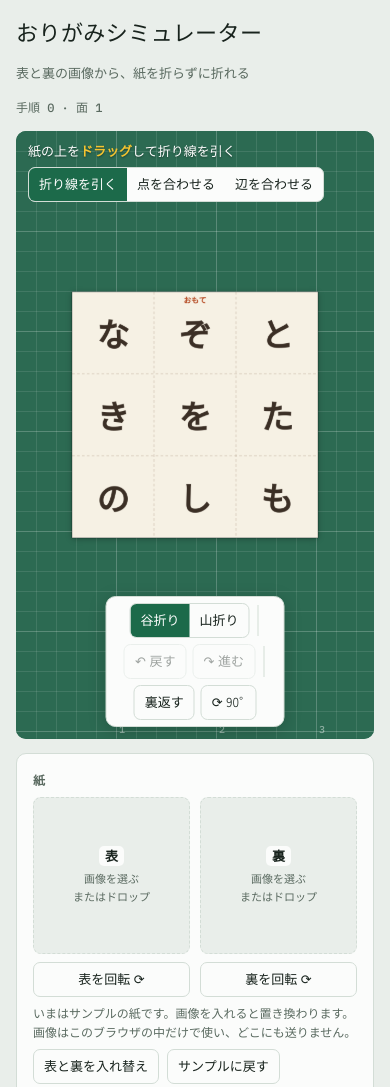
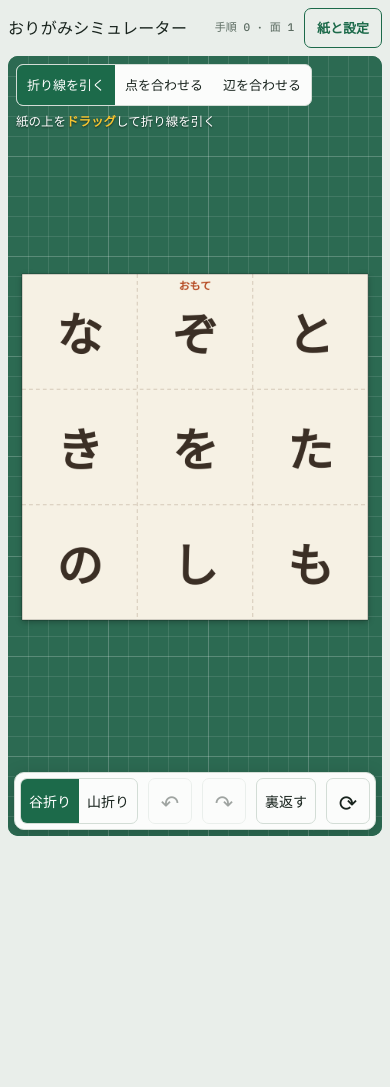
Before and after one commit to hideo0sdmelt/origami-simulator, a plain HTML site: page index.html in a window 390 px wide. Shown: the top 1087 px of the page. After the commit the page ends 844 px from the top, so only its background shows below. Drawn offline with Linux system fonts and the light colour scheme; a web font is replaced by a local one.

Commit message:
スマホ向けの画面配置にする
- 幅820px以下(または高さ520px以下)では作業台を画面いっぱいに広げる
- 画像の読み込みと設定は「紙と設定」ボタンから下に出るシートに移す
- 下のボタン列を1段にまとめ、押しやすい大きさ(44px以上)にする
- 紙を置く範囲を、上の道具と下のボタン列を避けて計算する
- タッチ端末では説明文を「タップ」向けにする

Co-Authored-By: Claude Opus 5.5 <noreply@anthropic.com>

```diff
--- a/index.html
+++ b/index.html
@@ -42,11 +42,19 @@ h1{font-family:var(--f-display);font-weight:400;font-size:22px;margin:0;letter-s
 .stat{margin-left:auto;font-family:var(--f-mono);font-size:12px;color:var(--muted);font-variant-numeric:tabular-nums}
 .stage{position:relative;border-radius:10px;overflow:hidden;background:var(--mat);min-height:360px}
 canvas{display:block;width:100%;height:100%;touch-action:none;cursor:crosshair}
-.hint{position:absolute;left:12px;top:10px;right:12px;color:#fff;font-size:13px;pointer-events:none;text-shadow:0 1px 2px rgba(0,0,0,.4)}
+/* Overlays on the stage: tool choice + hint at the top, actions + main bar docked at the bottom. */
+.top{position:absolute;left:12px;top:10px;right:12px;display:flex;flex-direction:column;align-items:flex-start;gap:6px;pointer-events:none}
+.hint{color:#fff;font-size:13px;line-height:1.45;text-shadow:0 1px 2px rgba(0,0,0,.55)}
 .hint b{color:var(--crease);font-weight:700}
-.bar{position:absolute;left:50%;bottom:12px;transform:translateX(-50%);display:flex;gap:6px;flex-wrap:wrap;justify-content:center;
-  background:var(--panel);border:1px solid var(--line);border-radius:10px;padding:6px;box-shadow:0 4px 18px rgba(0,0,0,.18);max-width:calc(100% - 24px)}
-button{font:inherit;font-size:13px;color:var(--fg);background:transparent;border:1px solid var(--line);border-radius:7px;padding:6px 10px;cursor:pointer;white-space:nowrap}
+.dock{position:absolute;left:12px;right:12px;bottom:12px;display:flex;flex-direction:column;align-items:center;gap:8px;pointer-events:none}
+.dock>*{pointer-events:auto}
+.act{display:flex;gap:8px;flex-wrap:wrap;justify-content:center}
+.act button{background:var(--panel);box-shadow:0 2px 10px rgba(0,0,0,.22)}
+#bFold{background:var(--accent);color:var(--accent-fg);border-color:var(--accent);font-weight:700}
+.bar{display:flex;gap:6px;flex-wrap:wrap;justify-content:center;max-width:100%;
+  background:var(--panel);border:1px solid var(--line);border-radius:10px;padding:6px;box-shadow:0 4px 18px rgba(0,0,0,.18)}
+button{font:inherit;font-size:13px;color:var(--fg);background:transparent;border:1px solid var(--line);border-radius:7px;padding:6px 10px;cursor:pointer;white-space:nowrap;
+  touch-action:manipulation;-webkit-tap-highlight-color:transparent}
 button:hover:not(:disabled){background:var(--soft)}
 button:disabled{opacity:.4;cursor:default}
 button:focus-visible,input:focus-visible,select:focus-visible{outline:2px solid var(--accent);outline-offset:2px}
@@ -72,18 +80,58 @@ select{font:inherit;font-size:13px;color:var(--fg);background:var(--panel);borde
 .note{font-size:12px;color:var(--muted);margin:6px 0 0}
 .note.warn{color:var(--warn)}
 ol.how{margin:0;padding-left:1.3em;font-size:13px;display:flex;flex-direction:column;gap:4px}
-.tools{position:absolute;left:12px;top:36px;right:12px;pointer-events:none}
+.tools{max-width:100%}
 .tools .seg{background:var(--panel);pointer-events:auto;max-width:100%;flex-wrap:wrap}
-.toast{position:absolute;left:50%;top:80px;transform:translateX(-50%);background:var(--fg);color:var(--bg);padding:6px 12px;border-radius:7px;font-size:13px;pointer-events:none;opacity:0;transition:opacity .2s}
+.toast{position:absolute;left:50%;top:96px;transform:translateX(-50%);background:var(--fg);color:var(--bg);padding:6px 12px;border-radius:7px;font-size:13px;pointer-events:none;opacity:0;transition:opacity .2s;max-width:calc(100% - 24px);text-align:center}
 .toast.on{opacity:1}
 .danger{color:var(--warn)}
-@media (max-width:820px){
-  html,body{height:auto}
-  .app{grid-template-columns:minmax(0,1fr);grid-template-rows:auto auto auto;height:auto}
-  .stage{height:min(72vh,620px)}
-  .stat{margin-left:0;width:100%}
+/* Text that only fits a mouse or only a finger. */
+.coarse{display:none}
+@media (pointer:coarse){.coarse{display:inline}.fine{display:none}}
+/* Phone-only pieces stay out of the desktop layout. */
+.mOnly{display:none!important}
+.sheetHead{display:none}
+.scrim{display:none}
+
+/* Phones (and short landscape screens): the stage fills the screen; the panel becomes a sheet that slides up. */
+@media (max-width:820px),(max-height:520px){
+  html,body{height:100%;overflow:hidden;overscroll-behavior:none}
+  body{padding:max(8px,env(safe-area-inset-top,0px)) max(8px,env(safe-area-inset-right,0px)) max(8px,env(safe-area-inset-bottom,0px)) max(8px,env(safe-area-inset-left,0px))}
+  .app{grid-template-columns:minmax(0,1fr);grid-template-rows:auto minmax(0,1fr);gap:8px;height:100%}
+  header{align-items:center;gap:10px;flex-wrap:nowrap}
+  h1{font-size:16px;white-space:nowrap}
+  .sub{display:none}
+  .stat{font-size:11px;white-space:nowrap}
+  .mOnly{display:inline-block!important}
+  #bMenu{min-height:40px;padding:6px 12px;font-weight:700;border-color:var(--accent);color:var(--accent)}
+  .stage{min-height:0}
+  .top{left:8px;right:8px;top:8px}
+  .hint{font-size:12.5px}
+  .tools .seg button{min-height:40px;padding:6px 10px}
+  .dock{left:6px;right:6px;bottom:6px}
+  .bar{width:100%;flex-wrap:nowrap;justify-content:space-between;gap:3px;padding:5px}
+  .bar button{min-height:44px;min-width:44px;padding:6px 8px;font-size:14px}
+  .bar .seg button{min-width:0}
+  .bar .t,.sep{display:none}
+  #bUndo,#bRedo,#bRot{font-size:22px;line-height:1}
+  .slot{aspect-ratio:4/3}
+  .act button{min-height:44px;padding:8px 16px;font-size:14px}
+  .scrim{display:block;position:fixed;inset:0;background:rgba(0,0,0,.4);z-index:29}
+  .panel{position:fixed;left:0;right:0;bottom:0;z-index:30;max-height:84vh;max-height:84dvh;gap:16px;
+    border-radius:16px 16px 0 0;border-bottom:0;box-shadow:0 -8px 30px rgba(0,0,0,.25);overscroll-behavior:contain;
+    padding:0 max(16px,env(safe-area-inset-right,0px)) max(20px,env(safe-area-inset-bottom,0px)) max(16px,env(safe-area-inset-left,0px));
+    transform:translateY(102%);visibility:hidden;transition:transform .25s ease,visibility 0s linear .25s}
+  .panel.open{transform:none;visibility:visible;transition:transform .25s ease}
+  .sheetHead{display:flex;align-items:center;justify-content:space-between;position:sticky;top:0;z-index:2;background:var(--panel);
+    padding:12px 0 8px;margin-bottom:-6px;border-bottom:1px solid var(--line);font-weight:700}
+  .sheetHead button{min-height:40px}
+  .panel button,.panel select{min-height:40px}
+  label.chk{padding:6px 0}
+  label.chk input{width:20px;height:20px}
 }
-@media (prefers-reduced-motion:reduce){.toast{transition:none}}
+@media (max-height:520px) and (min-width:821px){.bar{width:auto;gap:6px}}
+@media (max-width:380px){.stat{display:none}#bMenu{margin-left:auto}}
+@media (prefers-reduced-motion:reduce){.toast,.panel,.panel.open{transition:none}}
 </style>
 </head>
 <body>
@@ -92,41 +140,50 @@ ol.how{margin:0;padding-left:1.3em;font-size:13px;display:flex;flex-direction:co
     <h1>おりがみシミュレーター</h1>
     <span class="sub">表と裏の画像から、紙を折らずに折れる</span>
     <span class="stat" id="stat">手順 0 · 面 1</span>
+    <button id="bMenu" class="mOnly" aria-controls="panel" aria-expanded="false">紙と設定</button>
   </header>
 
   <div class="stage" id="stage">
     <canvas id="cv" aria-label="折り紙の作業台。ドラッグで折り線を引き、折りたい側を選んで折ります。"></canvas>
-    <div class="hint" id="hint"></div>
-    <div class="tools">
+    <div class="top">
+      <div class="tools" id="tools">
         <div class="seg" role="group" aria-label="折り方の指定">
           <button id="tLine" aria-pressed="true" title="折り線を直接引く">折り線を引く</button>
           <button id="tPoint" aria-pressed="false" title="角や点を、別の点に重ねるように折る">点を合わせる</button>
           <button id="tEdge" aria-pressed="false" title="辺を、別の辺に重ねるように折る">辺を合わせる</button>
         </div>
       </div>
+      <div class="hint" id="hint"></div>
+    </div>
     <div class="toast" id="toast" role="status"></div>
-    <div class="bar">
+    <div class="dock">
+      <div class="act" id="act" hidden>
+        <button id="bFold" hidden>折る</button>
+        <button id="bCancel" hidden>線を消す</button>
+      </div>
+      <div class="bar" id="bar">
         <div class="seg" role="group" aria-label="折り方">
           <button id="mValley" aria-pressed="true" title="手前に折って上に重ねる">谷折り</button>
           <button id="mMountain" aria-pressed="false" title="向こう側に折って下に回す">山折り</button>
         </div>
         <span class="sep"></span>
-      <button id="bUndo" title="元に戻す (Ctrl+Z)">↶ 戻す</button>
-      <button id="bRedo" title="やり直し (Ctrl+Y)">↷ 進む</button>
+        <button id="bUndo" title="元に戻す (Ctrl+Z)" aria-label="戻す">↶<span class="t"> 戻す</span></button>
+        <button id="bRedo" title="やり直し (Ctrl+Y)" aria-label="進む">↷<span class="t"> 進む</span></button>
         <span class="sep"></span>
         <button id="bTurn" title="紙全体を左右に裏返す">裏返す</button>
-      <button id="bRot" title="90°回す">⟳ 90°</button>
-      <button id="bFold" hidden style="background:var(--accent);color:var(--accent-fg);border-color:var(--accent)">折る</button>
-      <button id="bCancel" hidden>線を消す</button>
+        <button id="bRot" title="90°回す" aria-label="90°回す">⟳<span class="t"> 90°</span></button>
+      </div>
     </div>
   </div>
 
-  <aside class="panel">
+  <div class="scrim" id="scrim" hidden></div>
+  <aside class="panel" id="panel" aria-label="紙と設定">
+    <div class="sheetHead"><span>紙と設定</span><button id="bClose">閉じる</button></div>
     <section>
       <h2>紙</h2>
       <div class="slots">
-        <label class="slot" id="slotF"><span class="lb">表</span><span class="sm">画像を選ぶ<br>またはドロップ</span><input type="file" id="fileF" accept="image/*"></label>
-        <label class="slot" id="slotB"><span class="lb">裏</span><span class="sm">画像を選ぶ<br>またはドロップ</span><input type="file" id="fileB" accept="image/*"></label>
+        <label class="slot" id="slotF"><span class="lb">表</span><span class="sm"><span class="fine">画像を選ぶ<br>またはドロップ</span><span class="coarse">タップして<br>選ぶ・撮る</span></span><input type="file" id="fileF" accept="image/*"></label>
+        <label class="slot" id="slotB"><span class="lb">裏</span><span class="sm"><span class="fine">画像を選ぶ<br>またはドロップ</span><span class="coarse">タップして<br>選ぶ・撮る</span></span><input type="file" id="fileB" accept="image/*"></label>
       </div>
       <div class="slots" style="margin-top:8px">
         <button id="rotF" title="表の画像を時計回りに90°回す">表を回転 ⟳</button>
@@ -309,12 +366,18 @@ function bbox(list){
 
 /* ---------- view ---------- */
 let cw=0,ch=0,dpr=1,view={s:1,cx:0,cy:0};
-const PAD=56;
+// free area for the paper: below the tool row (+ one line of hint), above the bottom bar
+function frame(){
+  const px=cw<600?14:56;
+  const sr=cv.getBoundingClientRect(),tr=$('tools').getBoundingClientRect(),br=$('bar').getBoundingClientRect();
+  const top=Math.max(px,tr.bottom-sr.top+(cw<600?30:36)), bot=Math.max(px,sr.bottom-br.top+14);
+  return {px,top,bot};
+}
 function targetView(list){
-  const bb=bbox(list), aw=Math.max(40,cw-PAD*2), ah=Math.max(40,ch-PAD*2-40);
+  const bb=bbox(list),F=frame(), aw=Math.max(40,cw-F.px*2), ah=Math.max(40,ch-F.top-F.bot);
   const fitS=Math.min(aw/bb.w,ah/bb.h), baseS=Math.min(aw/paper.W,ah/paper.H);
   const s=opt.fit?Math.min(fitS,baseS*6):Math.min(fitS,baseS);
-  return {s,cx:bb.cx,cy:bb.cy+ (20/s)};
+  return {s,cx:bb.cx,cy:bb.cy-(F.top+ah/2-ch/2)/s};
 }
 const toScr=(w,v=view)=>[(w[0]-v.cx)*v.s+cw/2,(w[1]-v.cy)*v.s+ch/2];
 const toW=(P,v=view)=>[(P[0]-cw/2)/v.s+v.cx,(P[1]-ch/2)/v.s+v.cy];
@@ -474,17 +537,20 @@ function redoF(){
 }
 
 /* ---------- pointer interaction ---------- */
-let mode='idle', line=null, down=null, selSide=0, snapMark=null, lastType='mouse';
+let mode='idle', line=null, down=null, selSide=0, snapMark=null, lastType=matchMedia('(pointer: coarse)').matches?'touch':'mouse';
 let tool='line', align=null, lockSide=false, hoverEdge=null;
 function setMode(m){mode=m;if(m!=='pending'){selSide=0;lockSide=false;}if(m==='idle')align=null;updateBar();updateHint();}
-function updateBar(){$('bCancel').hidden=mode!=='pending';$('bFold').hidden=!(mode==='pending'&&lockSide&&selSide);}
+function updateBar(){$('bCancel').hidden=mode!=='pending';$('bFold').hidden=!(mode==='pending'&&lockSide&&selSide);updateAct();}
+function updateAct(){$('act').hidden=$('bFold').hidden&&$('bCancel').hidden;}
 function updateHint(){
   const h=$('hint');
   if(mode==='idle')h.innerHTML=tool==='line'?'紙の上を<b>ドラッグ</b>して折り線を引く'
     :tool==='point'?'動かしたい<b>角や点</b>から、重ねたい場所へ<b>ドラッグ</b>'
     :'動かしたい<b>辺</b>から、重ねたい<b>辺</b>へ<b>ドラッグ</b>';
   else if(mode==='drawing')h.innerHTML=tool==='line'?'指を離すと折り線が決まります':'離すと折る位置が決まります(黄色が動く側)';
-  else if(lockSide)h.innerHTML='<b>タップ/クリックで折る</b>(谷折り・山折りはここで切り替え / Esc でやめる)';
+  else if(lockSide)h.innerHTML=lastType==='mouse'
+    ?'<b>クリックで折る</b>(谷折り・山折りは下で切り替え / Esc でやめる)'
+    :'<b>タップで折る</b>(谷折り・山折りは下で切り替え)';
   else h.innerHTML=lastType==='mouse'
     ?'<b>折りたい側をクリック</b>(線の端の●で微調整 / Esc でやめる)'
     :(selSide?'<b>もう一度タップで折る</b>(反対側をタップすると切り替え)':'<b>折りたい側をタップ</b>(線の端の●で微調整)');
@@ -652,6 +718,16 @@ $('backMode').onchange=e=>{backMode=e.target.value;draw();};
 $('optSee').onchange=e=>{opt.see=e.target.checked;draw();};
 $('optSnap').onchange=e=>{opt.snap=e.target.checked;snapMark=null;draw();};
 $('optFit').onchange=e=>{opt.fit=e.target.checked;if(!anim){view=targetView(facets);draw();}};
+
+
+/* phone sheet for the panel */
+function openSheet(b){
+  $('panel').classList.toggle('open',b);$('scrim').hidden=!b;$('bMenu').setAttribute('aria-expanded',b);
+  if(b)$('bClose').focus({preventScroll:true});else if(document.activeElement&&$('panel').contains(document.activeElement))$('bMenu').focus();
+}
+$('bMenu').onclick=()=>openSheet(true);
+$('bClose').onclick=()=>openSheet(false);
+$('scrim').onclick=()=>openSheet(false);
 $('bSwap').onclick=()=>{if(!src.front&&!src.back){toast('先に画像を入れてください');return;}
   [src.front,src.back]=[src.back,src.front];[src.frontURL,src.backURL]=[src.backURL,src.frontURL];rot={front:rot.back,back:rot.front};showThumbs();rebuildPaper();};
 $('bSample').onclick=()=>{src={front:null,back:null,frontURL:null,backURL:null};rot={front:0,back:0};showThumbs();rebuildPaper();};
@@ -685,6 +761,7 @@ document.addEventListener('paste',e=>{
   loadFile(item.getAsFile(),!src.front?'front':(!src.back?'back':'front'));
 });
 document.addEventListener('keydown',e=>{
+  if(e.key==='Escape'&&$('panel').classList.contains('open')){openSheet(false);return;}
   if(e.target.matches('input,select'))return;
   if((e.ctrlKey||e.metaKey)&&e.key.toLowerCase()==='z'){e.preventDefault();e.shiftKey?redoF():undo();}
   else if((e.ctrlKey||e.metaKey)&&e.key.toLowerCase()==='y'){e.preventDefault();redoF();}
```
Lines whose indentation alone changed are shown as unchanged.
